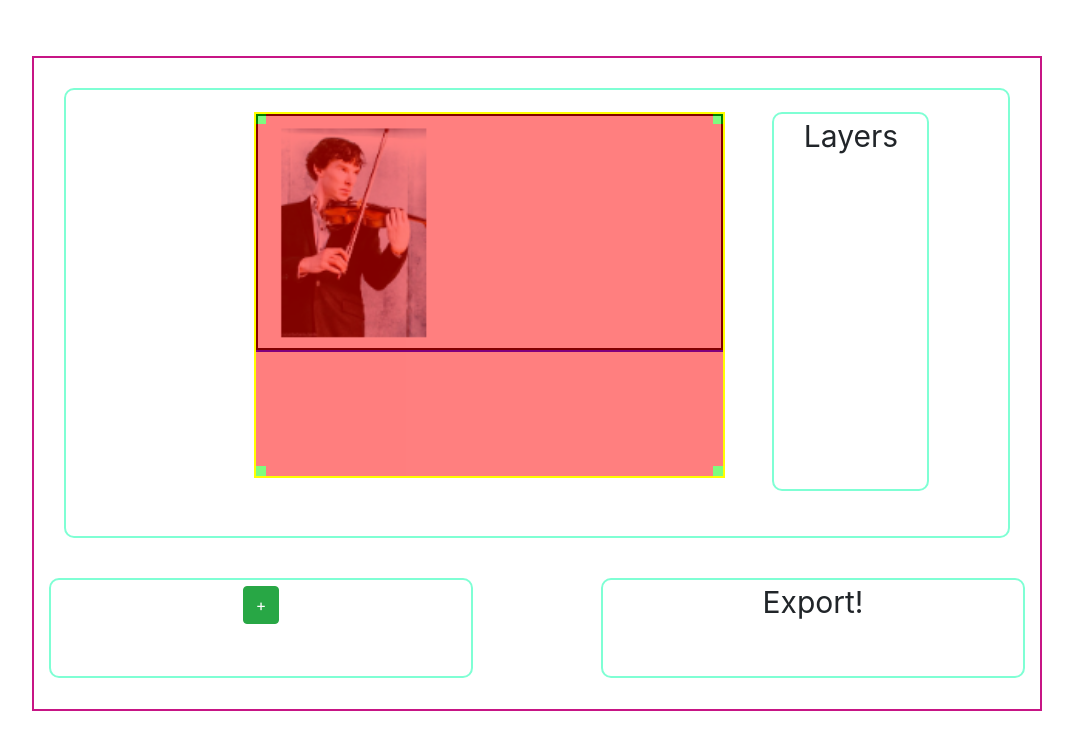
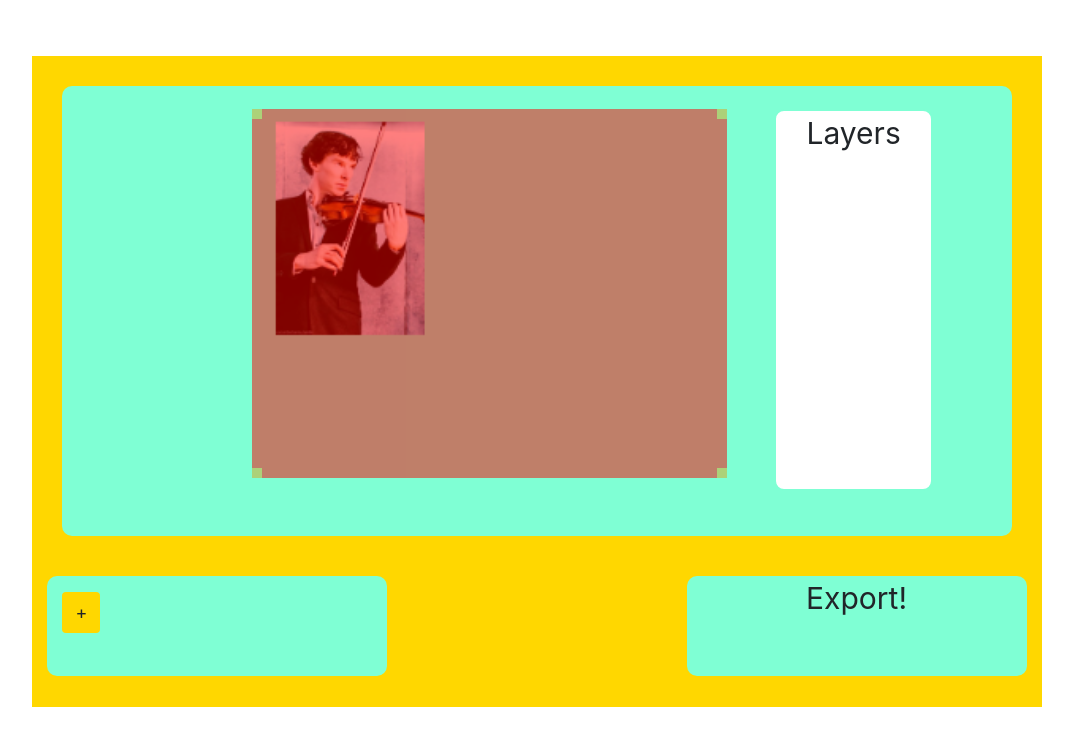
Before and after one commit to BaNazari/photo-wand, a React app in the folder photomerger/: page / in a window 1280 px wide. Shown: the whole page, without its empty margins (103-1176 px from the left). Built offline with nearby package versions, Linux system fonts and the light colour scheme.

Commit message:
load image in file-manager and modify style

```diff
--- a/photomerger/src/components/component-holder/component-holder.js
+++ b/photomerger/src/components/component-holder/component-holder.js
@@ -2,24 +2,31 @@ import React from 'react'
 
 import EventManager from '../event-manager/event-manager'
 import FileManager from '../file-manager/file-manager'
-import Exporter  from '../help/help'
+import Exporter  from '../exporter/exporter'
 
 class ComponentHolder extends React.Component {
     constructor() {
         super()
         this.state = {
+            imageSet:{}
+        }
+        //img1:{src:"", active: false, corners:[tl,tr,br,bl], z: 100}
+    this.addImage = this.addImage.bind(this)
 
-        }
+    }
+
+    addImage() {
+
     }
 
     render() {
         return (
             <div className="component-holder" id="component-holder">
                 <div>
-                    <EventManager />
+                    <EventManager newImage=""/>
                 </div>
                 <div className="row justify-content-between block">
-                    <FileManager/>
+                    <FileManager imageAdder=""/>
                     <Exporter />
                 </div>
             </div>
--- a/photomerger/src/components/help/help.js
+++ b/photomerger/src/components/exporter/exporter.js
@@ -2,7 +2,7 @@ import React from 'react';
 
 function Exporter() {
     return(
-        <div className="col-5 exporter">
+        <div className="col-4 exporter">
             <p>Export!</p>
         </div>
     )
--- a/photomerger/src/components/file-manager/file-manager.js
+++ b/photomerger/src/components/file-manager/file-manager.js
@@ -1,13 +1,91 @@
 import React from 'react';
 
-function FileManager() {
-        return(
-            <div className="col-5 file-manager">
+import Images from '../../data-models/images'
+import ImageList from '../image-list/image-list'
+
+
+
+class FileManager extends React.Component {
+    constructor() {
+        super()
+        this.state = {
+            showList: false,
+            imgs: Images
+        }
+        this.imageList = this.imageList.bind(this)
+        this.selectImg = this.selectImg.bind(this)
+    }
+
+    imageList() {
+        this.setState(prevSt => {
+            return {
+                showList: !prevSt.showList
+            }
+        })
+    }
+
+    selectImg(imgId) {
+        let i;
+        for (i=0; i<this.state.imgs.length; i++) {
+            if(this.state.imgs[i].id === imgId) {
+
+                var newImage = document.createElement('img')
+                newImage.classList.add('new-selected-img')
+                document.getElementById("file-manager").appendChild(newImage)
+                var x = "photoSample2"
+                const photoCollection = require.context('../../assets/', true)
+                const photo = photoCollection(`./${this.state.imgs[i].src}`)
+                console.log(photoCollection)
+                newImage.src = photo
+                this.imageList()
+            break
+            }
+        }
+
+    }
+
+    render() {
+        const ImageListItems = this.state.imgs.map(item => <ImageList
+            key={item.id}
+            name={item.name}
+            select={this.selectImg}
+            itemId={item.id}
+        ></ImageList>)
+
+        return (
+            <div className="col-4 file-manager" id="file-manager">
                 <div>
-                    <button className="btn btn-success">+</button>
+                    <button onClick={this.imageList} className="btn add-btn">+</button>
+                    <div>{this.state.showList ?
+                        <div id="img-list-popup" className="img-list-popup">
+                            {ImageListItems}
+                        </div> :
+                        <div></div>}
+                    </div>
                 </div>
             </div>
         )
+    }
+
 }
 
 export default FileManager
+
+//you click + here > see image name list > choose image >
+//the image loads in file manager imagebox > you admit  >
+//image src and width/height will be sent for component
+//holder by props > file manager gets clean like first
+//step > sends w/h and src down to eventmanager > event
+//manager makes the resizer > event manager sends the
+//w/h and src down to phototool > canvas draws the image
+//with every change for the resizer eventmanager sends the
+//new state down to phototool as props > phototool redraws
+//the img with new size
+
+//modify styles > add sass > go BEM
+
+//add tests
+
+
+//componentholder sends w/h and src for layers with active true
+//and on top and makes all other actives false > ...
--- /dev/null
+++ b/photomerger/src/components/image-list/image-list.js
@@ -0,0 +1,20 @@
+import React from 'react'
+
+class ImageList extends React.Component {
+    constructor() {
+        super()
+        this.state = {
+
+        }
+    }
+    render() {
+        return (
+            <div>
+                <div onClick={() => this.props.select(this.props.itemId)} className="list-item">{this.props.name}</div>
+            </div>
+        )
+    }
+}
+
+
+export default ImageList
--- /dev/null
+++ b/photomerger/src/data-models/images.js
@@ -0,0 +1,9 @@
+const Images = [
+    { id: "1001", name: "Image1", src: "photoSample.jpg" },
+    { id: "1002", name: "Image2", src: "photoSample2.jpg" },
+    { id: "1003", name: "Image3", src: "photoSample3.jpg" },
+    { id: "1004", name: "Image4", src: "photoSample4.jpg" },
+    { id: "1005", name: "Image5", src: "photoSample5.jpg" }
+]
+
+export default Images
--- a/photomerger/src/style.css
+++ b/photomerger/src/style.css
@@ -12,9 +12,8 @@
 
 .exporter {
     margin: 2%;
-    background-color: white;
+    background-color: aquamarine;
     height: 100px;
-    border: 2px solid aquamarine;
     border-radius: 10px;
     text-align: center;
     font-size: 30px;
@@ -34,7 +33,7 @@
 }
 
 .event-manager {
-    border: 2px solid brown;
+    /* border: 2px solid brown; */
     position: relative;
     padding: 0 !important;
     margin: auto;
@@ -47,13 +46,13 @@
     z-index: 500;
     height: 82%;
     padding: 0 !important;
-    border: 2px solid yellow;
+    /* border: 2px solid yellow; */
     margin: 0;
 }
 
 .photo-tool-holder {
     position: absolute;
-    border: 2px solid blue;
+    /* border: 2px solid blue; */
     top: 5%;
     left: 20%;
     padding: 0 !important;
@@ -61,7 +60,7 @@
 }
 
 .component-holder {
-    border: 2px solid mediumvioletred;
+    background-color: gold;
     padding: 10px;
     margin: 5%;
 }
@@ -85,7 +84,7 @@
     margin: 20px;
     background-color: white;
     height: 450px;
-    border: 2px solid aquamarine;
+    background-color: aquamarine;
     border-radius: 10px;
     padding: 20px;
 }
@@ -103,18 +102,49 @@
 }
 
 .file-manager {
+    position: relative;
     margin: 2%;
     background-color: white;
     height: 100px;
-    border: 2px solid aquamarine;
+    background-color: aquamarine;
     border-radius: 10px;
-    text-align: center;
+    text-align: left;
     font-size: 30px;
 }
 
+.img-list-popup{
+    position: absolute;
+    top:-50%;
+    left: 15%;
+    width: 15%;
+    background-color: aquamarine;
+}
+
+.new-selected-img {
+    position: absolute;
+    top: 5%;
+    left: 70%;
+    width: 10%;
+    height: auto;
+}
+
+.add-btn{
+    background-color: gold;
+    font-size: 18px;
+    margin-top: 5%;
+
+}
+
+.list-item {
+    background-color: darkcyan;
+    margin: 3%;
+    padding: 10%;
+    border-radius: 4px;
+    font-size: medium;
+}
 
 .my-canvas {
-    border: 2px solid black;
+    /* border: 2px solid black; */
     width: 100%;
     height: 100%;
     margin: 0 ;
@@ -130,7 +160,7 @@
     display: block;
     width: 10px;
     height: 10px;
-    background: rgba(0,250,0,1);
+    background: goldenrod;
     z-index: 999;
 }
 
```
Also changed, not shown: photomerger/src/components/app.js (+1 -32 lines), photomerger/src/components/file-manager/photoSample5.jpg (added).
